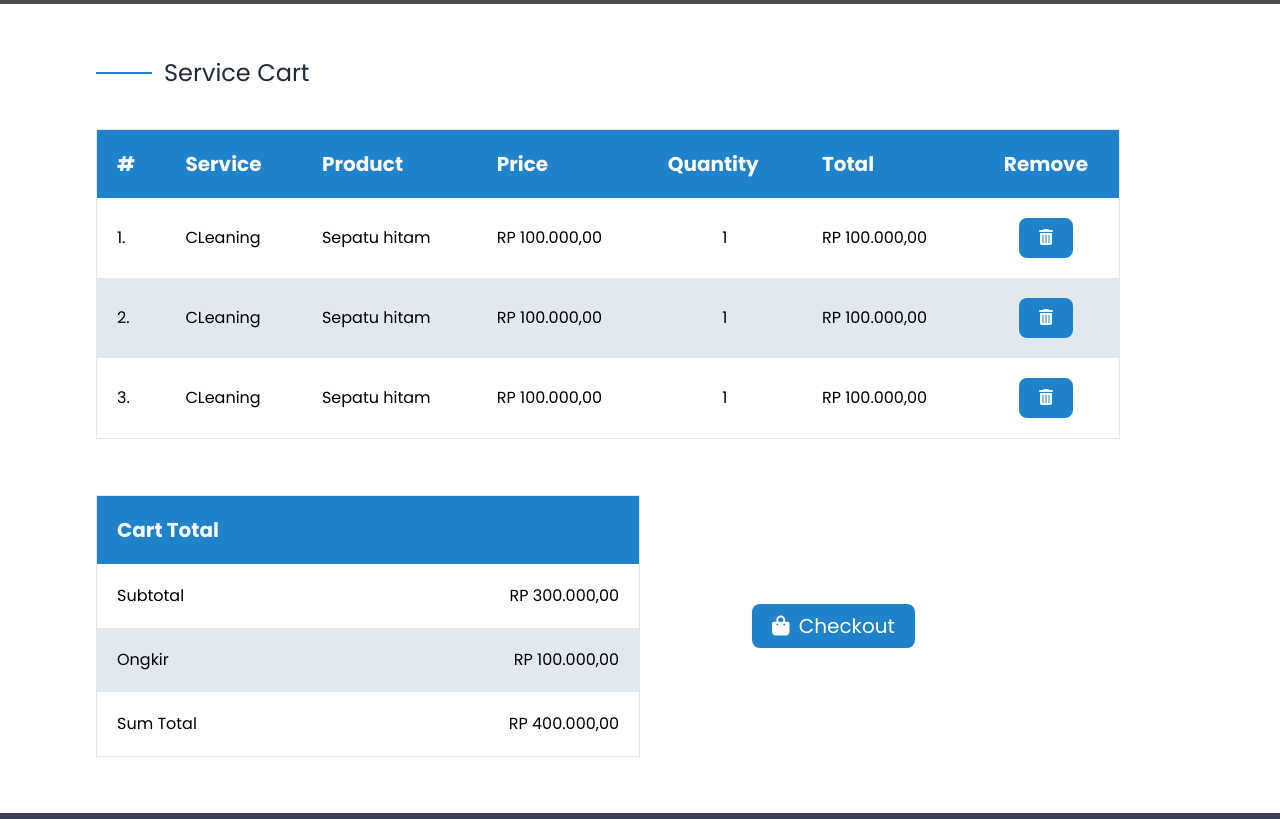
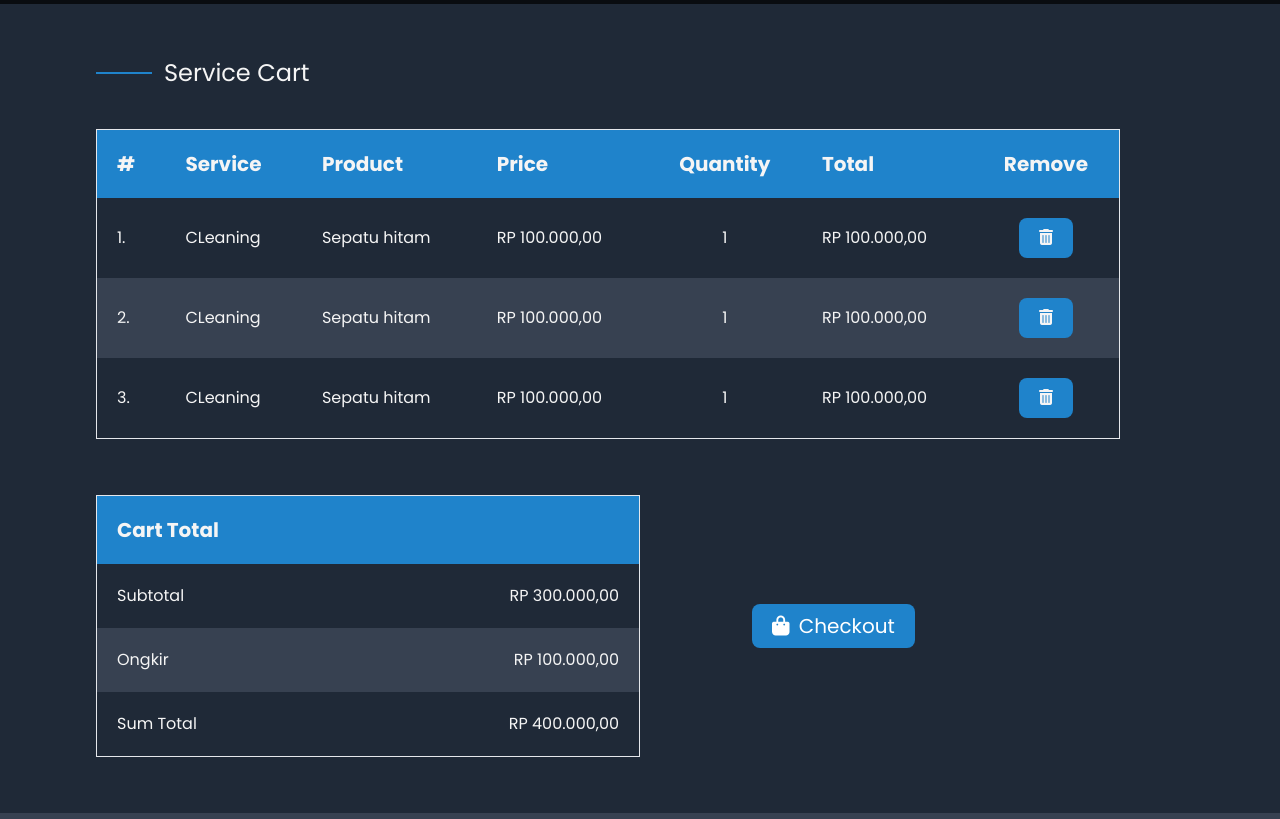
Before and after one commit to dennysetyahermawan/FinalProjekTim, a website: page src/pages/cart/index.html in a window 1280 px wide. Shown: the part 71-890 px from the top of the page. Drawn offline with Linux system fonts and the light colour scheme.

Commit message:
feat: cart change background color

```diff
--- a/src/pages/cart/index.html
+++ b/src/pages/cart/index.html
@@ -58,28 +58,28 @@
 
 
     <!-- Main Start -->
-    <main class="px-5 sm:px-10 lg:px-24 pt-32">
-        <h1 class="flex items-center gap-3 text-2xl text-gray-800">
+    <main class="px-5 sm:px-10 lg:px-24 pt-32 pb-14 bg-gray-800">
+        <h1 class="flex items-center gap-3 text-2xl text-neutral-100">
             <hr class="w-14 border-t-2 border-primary">
             Service Cart
         </h1>
 
         <!-- Table Cart -->
         <section class="overflow-x-auto mt-10">
-            <table class="w-max lg:w-[80vw] border-collapse border ">
+            <table class="w-max lg:w-[80vw] border-collapse border text-neutral-100">
                 <thead>
                     <tr>
-                        <th class="p-5 text-neutral-50 text-left text-xl bg-primary">#</th>
-                        <th class="p-5 text-neutral-50 text-left text-xl bg-primary">Service</th>
-                        <th class="p-5 text-neutral-50 text-left text-xl bg-primary">Product</th>
-                        <th class="p-5 text-neutral-50 text-left text-xl bg-primary">Price</th>
-                        <th class="p-5 text-neutral-50 text-left text-xl bg-primary">Quantity</th>
-                        <th class="p-5 text-neutral-50 text-left text-xl bg-primary">Total</th>
-                        <th class="p-5 text-neutral-50 text-center text-xl bg-primary">Remove</th>
+                        <th class="p-5 text-left text-xl bg-primary">#</th>
+                        <th class="p-5 text-left text-xl bg-primary">Service</th>
+                        <th class="p-5 text-left text-xl bg-primary">Product</th>
+                        <th class="p-5 text-left text-xl bg-primary">Price</th>
+                        <th class="p-5 text-center text-xl bg-primary">Quantity</th>
+                        <th class="p-5 text-left text-xl bg-primary">Total</th>
+                        <th class="p-5 text-center text-xl bg-primary">Remove</th>
                     </tr>
                 </thead>
                 <tbody>
-                    <tr class="even:bg-slate-200">
+                    <tr class="even:bg-gray-700">
                         <td class="p-5 text-left">1.</td>
                         <td class="p-5 text-left">CLeaning</td>
                         <td class="p-5 text-left whitespace-nowrap">Sepatu hitam</td>
@@ -88,13 +88,13 @@
                         <td class="p-5 text-left whitespace-nowrap">RP 100.000,00</td>
                         <td class="p-5 text-center">
                             <button type="button"
-                                class="px-5 py-2 bg-primary hover:bg-secondary text-neutral-50 hover:shadow-lg rounded-lg">
+                                class="px-5 py-2 bg-primary hover:bg-secondary hover:shadow-lg rounded-lg">
                                 <i class="fa-solid fa-trash-can"></i>
                             </button>
                         </td>
                     </tr>
 
-                    <tr class="even:bg-slate-200">
+                    <tr class="even:bg-gray-700">
                         <td class="p-5 text-left">2.</td>
                         <td class="p-5 text-left">CLeaning</td>
                         <td class="p-5 text-left whitespace-nowrap">Sepatu hitam</td>
@@ -103,13 +103,13 @@
                         <td class="p-5 text-left whitespace-nowrap">RP 100.000,00</td>
                         <td class="p-5 text-center">
                             <button type="button"
-                                class="px-5 py-2 bg-primary hover:bg-secondary text-neutral-50 hover:shadow-lg rounded-lg">
+                                class="px-5 py-2 bg-primary hover:bg-secondary hover:shadow-lg rounded-lg">
                                 <i class="fa-solid fa-trash-can"></i>
                             </button>
                         </td>
                     </tr>
 
-                    <tr class="even:bg-slate-200">
+                    <tr class="even:bg-gray-700">
                         <td class="p-5 text-left">3.</td>
                         <td class="p-5 text-left">CLeaning</td>
                         <td class="p-5 text-left whitespace-nowrap">Sepatu hitam</td>
@@ -118,7 +118,7 @@
                         <td class="p-5 text-left whitespace-nowrap">RP 100.000,00</td>
                         <td class="p-5 text-center">
                             <button type="button"
-                                class="px-5 py-2 bg-primary hover:bg-secondary text-neutral-50 hover:shadow-lg rounded-lg">
+                                class="px-5 py-2 bg-primary hover:bg-secondary hover:shadow-lg rounded-lg">
                                 <i class="fa-solid fa-trash-can"></i>
                             </button>
                         </td>
@@ -129,26 +129,26 @@
 
         <!-- Table Total Cart -->
         <section class="mt-14 flex flex-col sm:flex-row sm:items-center gap-10 sm:gap-28">
-            <table class="w-1/2 border-collapse border">
+            <table class="w-1/2 border-collapse border text-neutral-100">
                 <thead>
                     <tr>
-                        <th colspan="2" class="p-5 text-neutral-50 text-left text-xl bg-primary">Cart Total</th>
+                        <th colspan="2" class="p-5 text-left text-xl bg-primary">Cart Total</th>
                     </tr>
                 </thead>
                 <tbody>
-                    <tr class="even:bg-slate-200">
+                    <tr class="even:bg-gray-700">
                         <td class="p-5 text-left">Subtotal</td>
                         <td class="p-5 text-right whitespace-nowrap">RP 300.000,00</td>
                     </tr>
 
-                    <tr class="even:bg-slate-200">
+                    <tr class="even:bg-gray-700">
                         <td class="p-5 text-left">Ongkir</td>
                         <td class="p-5 text-right whitespace-nowrap">RP 100.000,00</td>
                     </tr>
 
                 </tbody>
                 <tfoot>
-                    <tr class="even:bg-slate-200">
+                    <tr class="even:bg-gray-700">
                         <td class="p-5 text-left">Sum Total</td>
                         <td class="p-5 text-right whitespace-nowrap">RP 400.000,00</td>
                     </tr>
@@ -168,7 +168,7 @@
 
 
     <!-- Footer Start -->
-    <footer class="mt-14">
+    <footer>
         <div class="bg-gray-700 py-14 px-10 lg:px-24 flex flex-col lg:flex-row gap-10">
             <div>
                 <figure class="bg-white px-7 py-4 rounded-full w-64">
```
Also changed, not shown: src/output.css.
